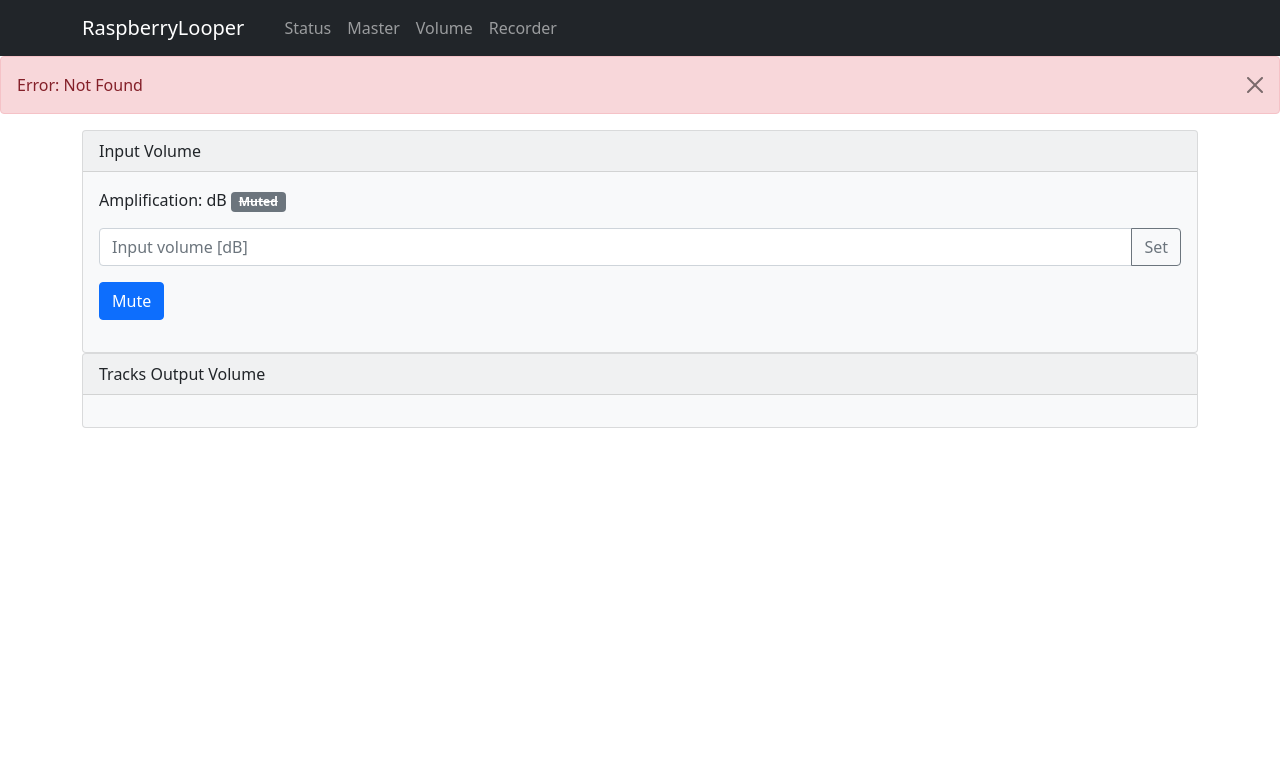
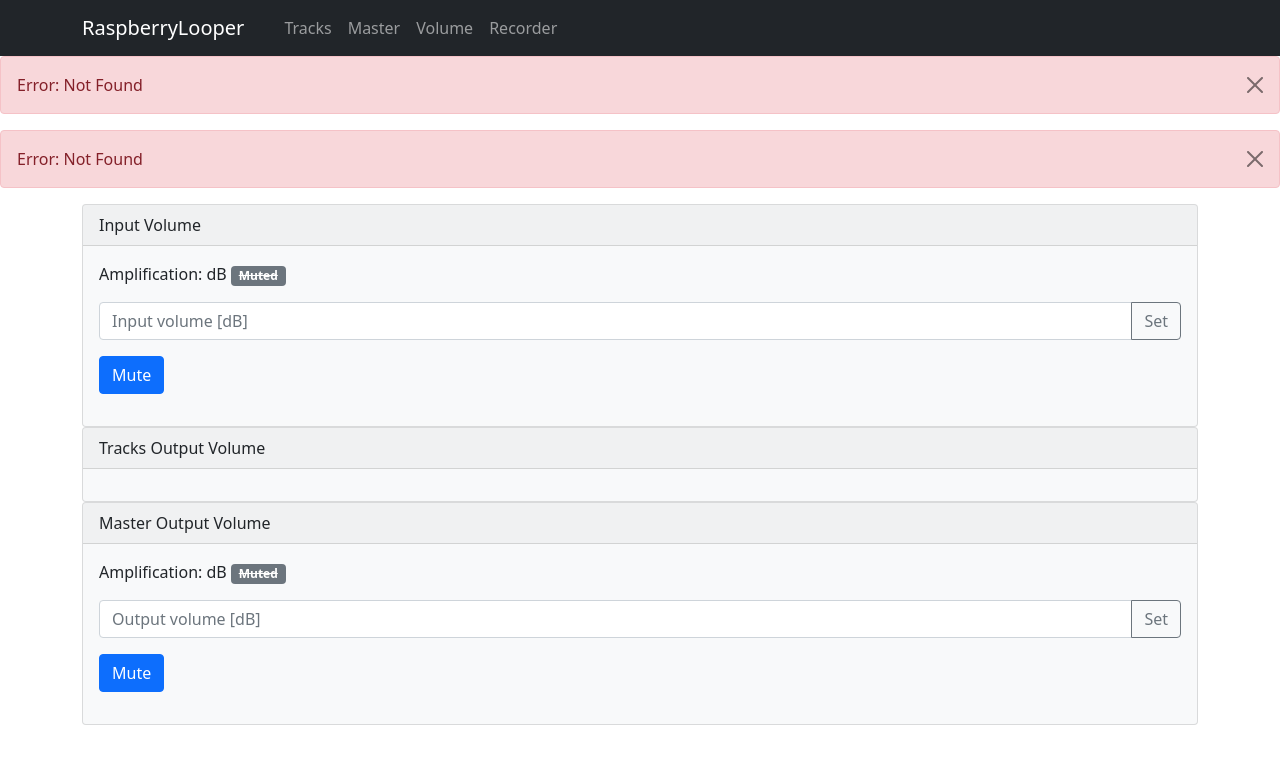
Before and after one commit to igrek51/raspberry-looper, a Python web app: template templates/volume.html in a window 1280 px wide. Shown: the top 764 px of the page. Run offline with Jinja, Linux system fonts and the light colour scheme; the template is opened without the code that fills it, so the values that code supplies are empty.

Commit message:
Add output volume adjusting

```diff
--- a/static/looper.js
+++ b/static/looper.js
@@ -78,6 +78,13 @@ function refreshInputVolume() {
     })
 }
 
+function refreshOutputVolume() {
+    ajaxRequest('get', '/api/volume/output', function(data) {
+        $("#volume-output-volume").html(data.volume.toString())
+        updateElementClass("#label-volume-output-muted", data.muted, "bg-danger", "bg-secondary text-decoration-line-through")
+    })
+}
+
 function refreshTrackVolumes() {
     for (var i = 0; i < tracks_num; i++) {
         refreshTrackVolume(i)
--- a/templates/base.html
+++ b/templates/base.html
@@ -21,7 +21,7 @@
             <div class="collapse navbar-collapse" id="navbarNav">
                 <ul class="navbar-nav">
                     <li class="nav-item">
-                        <a class="nav-link" href="/looper">Status</a>
+                        <a class="nav-link" href="/looper">Tracks</a>
                     </li>
                     <li class="nav-item">
                         <a class="nav-link" href="/master">Master</a>
--- a/templates/volume.html
+++ b/templates/volume.html
@@ -47,6 +47,23 @@
         </div>
     </div>
 
+    <div class="card bg-light">
+        <div class="card-header">Master Output Volume</div>
+        <div class="card-body">
+            <p>
+                Amplification: <span id="volume-output-volume"></span>dB
+                <span class="badge bg-secondary text-decoration-line-through" id="label-volume-output-muted">Muted</span>
+                <div class="input-group mb-3">
+                    <input type="text" class="form-control" placeholder="Output volume [dB]" id="input-output-volume">
+                    <button class="btn btn-outline-secondary" type="button" id="btn-set-output-volume">Set</button>
+                </div>
+            </p>
+            <p>
+                <button type="button" class="btn btn-primary" id="btn-mute-output">Mute</button>
+            </p>
+        </div>
+    </div>
+
 </div>
 {% endblock %}
 
@@ -67,6 +84,18 @@ $(document).ready(function() {
             refreshInputVolume()
         })
     })
+    // output volume buttons
+    $("#btn-set-output-volume").click(function () {
+        volume = $('#input-output-volume').val();
+        ajaxRequest('post', `/api/volume/output/set/${volume}`, function(data) {
+            refreshOutputVolume()
+        })
+    })
+    $("#btn-mute-output").click(function () {
+        ajaxRequest('post', '/api/volume/output/mute', function(data) {
+            refreshOutputVolume()
+        })
+    })
     // track volume buttons
     $(".btn-set-track-volume").click(function () {
         var trackId = $(this).attr('track-id')
@@ -77,6 +106,7 @@ $(document).ready(function() {
     })
 
     refreshInputVolume()
+    refreshOutputVolume()
     refreshTrackVolumes()
 })
 </script>
```
Also changed, not shown: looper/runner/api.py (+21 -3 lines), looper/runner/looper.py (+14 -0 lines).
